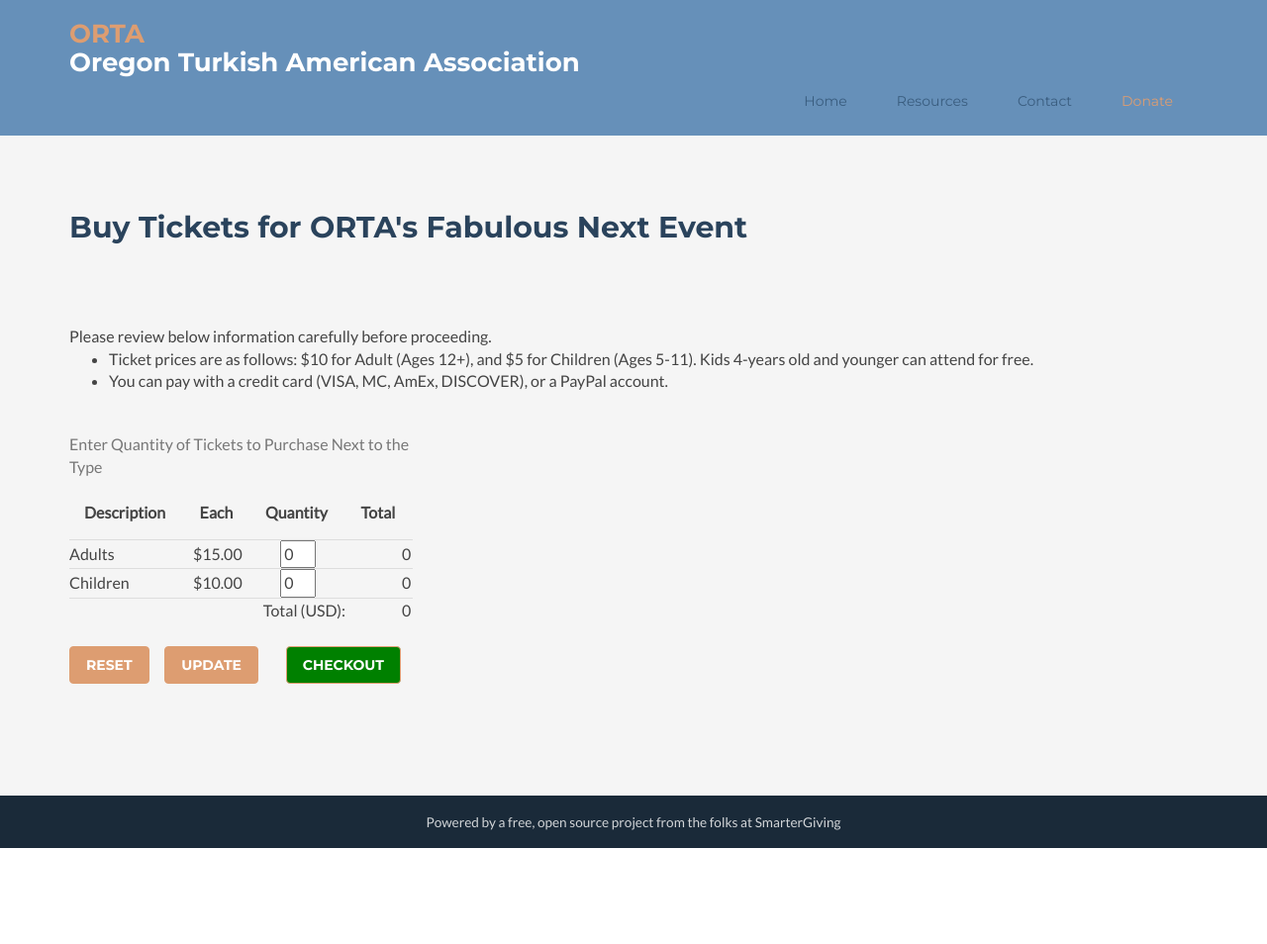
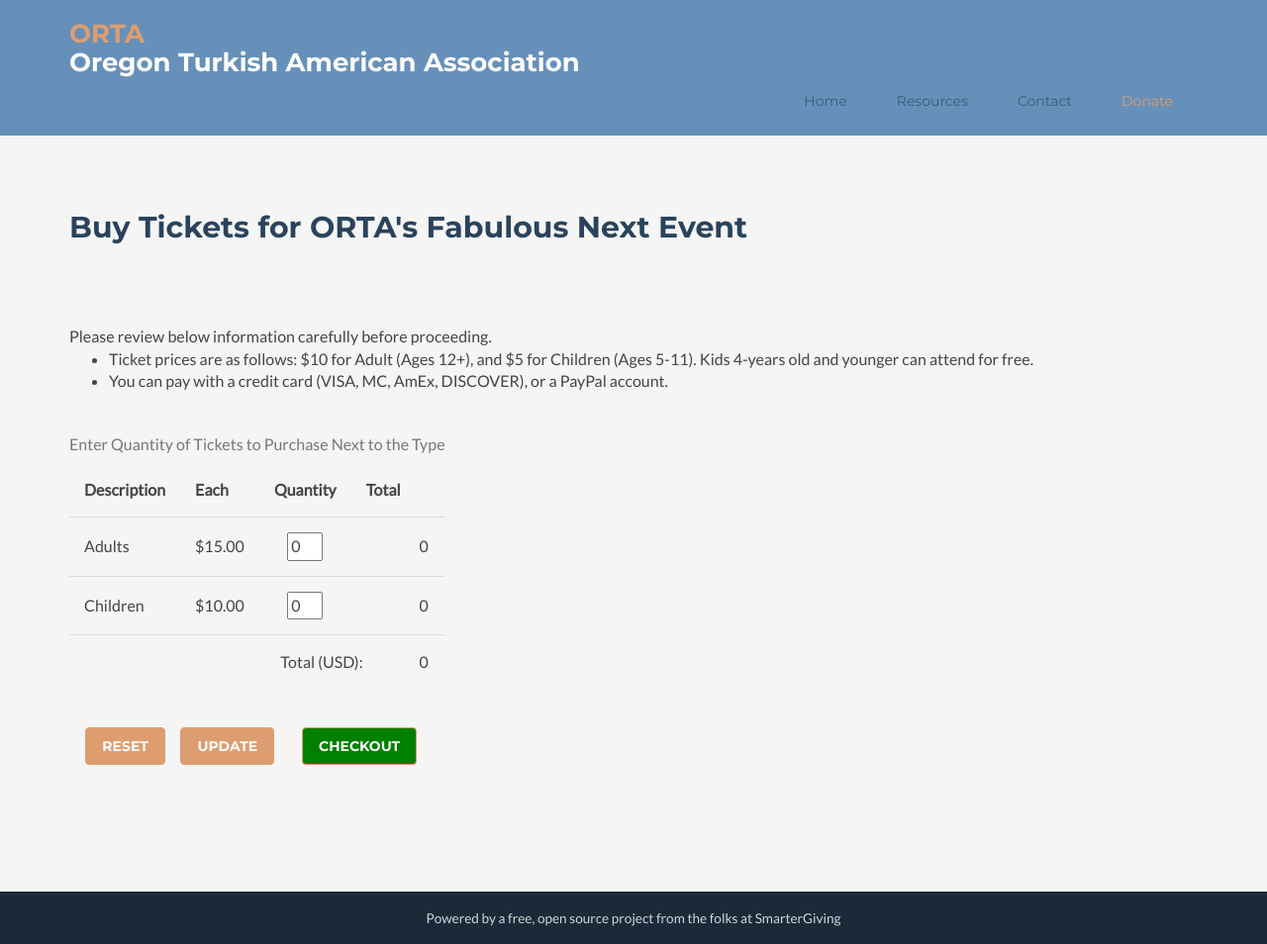
Before and after one commit to ortapdx/ortapdx.github.io, a Jekyll site: the page built from ppsample.html, in a window 1280 px wide and 954 px high. Shown: the whole window at 99% size. Built offline with Jekyll 4.4.1, drawn with Linux system fonts in a browser that asks for light colours; nearby versions of some CDN libraries; comment, search, counter and statistics services are not loaded.

Commit message:
Update ppsample.html

```diff
--- a/ppsample.html
+++ b/ppsample.html
@@ -58,37 +58,37 @@ layout: default
                 <th style="padding: 15px;" align="right">  Total  </th>
               </tr>
               <tr style="border-bottom: 1px solid #ddd;">
-                <td align="left">Adults</td>
-                <td align="center">$15.00</td>
-                <td align="center">
+                <td style="padding: 15px;" align="left">Adults</td>
+                <td style="padding: 15px;" align="center">$15.00</td>
+                <td style="padding: 15px;" align="center">
                   <input type="text" name="qty15" size="2" value="0" onchange="GetOrder ('id15','Adults',15);"/>
                 </td>
 
-                <td align="right">
+                <td style="padding: 15px;" align="right">
                   <input style="background-color: transparent; border: none; text-align: right;" class="nbor" type="text" name="prc15" size="6" value="0" readonly/>
                 </td>
               </tr>
 
               <tr style="border-bottom: 1px solid #ddd;">
 
-                <td align="left">Children</td>
-                 <td align="center">$10.00</td>
-                <td align="center">
+                <td style="padding: 15px;" align="left">Children</td>
+                <td style="padding: 15px;" align="center">$10.00</td>
+                <td style="padding: 15px;" align="center">
                   <input type="text" name="qty10" size="2" value="0" onchange="GetOrder ('id10','Children',10);"/>
                 </td>
-                <td align="right">
+                <td style="padding: 15px;" align="right">
                   <input style="background-color: transparent; border: none; text-align: right;" class="nbor" type="text" name="prc10" size="6" value="0" readonly/>
                 </td>
               </tr>
 
               <tr style="text-align:right;">
-                <td colspan="6">
+                <td style="padding: 15px;" colspan="6">
                   Total (USD):
                   <input class="nbor" style="background-color: transparent; border: none; text-align: right;" type="text" name="tot" size="6" value="0" readonly/>
                 </td>
               </tr>
               <tr>
-                <td style="border: none;" align="center" colspan="6">
+                <td style="border: none; padding: 15px;" align="center" colspan="6">
                                 <br>
                   <input type    = "button"
                          value   = "Reset"
```
